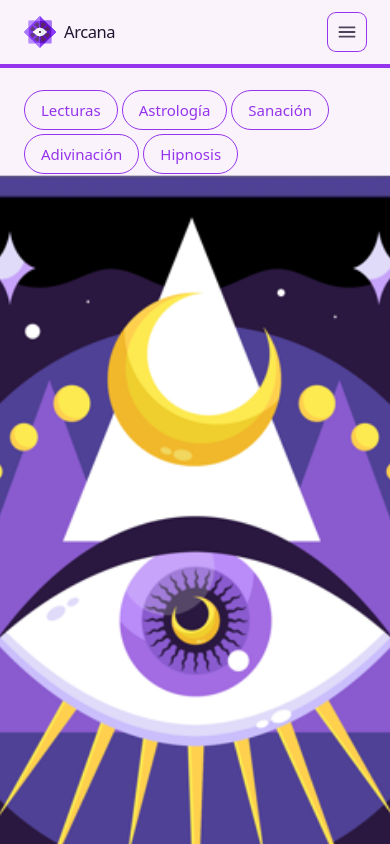
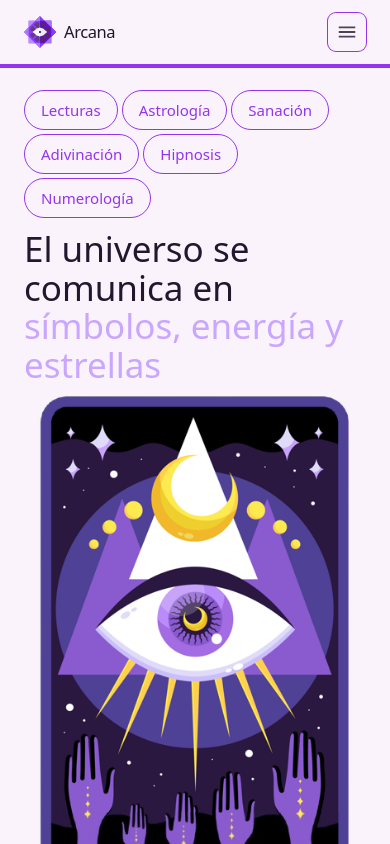
Before and after one commit to arcana302-art/arcana-v2, a Next.js app: page / in a window 390 px wide. Shown: the top 844 px of the page. Built offline with nearby package versions, Linux system fonts and the light colour scheme.

Commit message:
Update Hero.tsx

```diff
--- a/app/components/Hero.tsx
+++ b/app/components/Hero.tsx
@@ -70,19 +70,17 @@ export default function Hero() {
             {/* TITLE + CARD MOBILE */}
             <div className="hero-title-wrapper flex flex-col sm:flex-row sm:items-center sm:gap-6">
               <h1 className="hero-title-1 text-[35px] sm:text-[65px] font-normal leading-[1.15]">
-                <span className="text-[#22172f] block">El universo se comunica en</span>
-                <span className="text-[#c9a6ff] block">símbolos, energía y estrellas</span>
+                <span className="text-[#22172f]">El universo se comunica en </span>
+                <span className="text-[#c9a6ff]">símbolos, energía y estrellas</span>
               </h1>
-
-              {/* Carta Mobile */}
-              <div className="hero-card-mobile sm:hidden w-full mt-4">
+              <div className="hero-card-mobile sm:hidden w-full">
                 <Image
                   src={HERO_IMG}
                   alt="Carta / símbolo místico"
                   width={560}
                   height={790}
                   priority
-                  className="h-auto w-full scale-[2]" // Incremento 100%
+                  className="h-auto w-full scale-[1]" // Carta Mobile al 100% (ajustable según preferencia)
                 />
               </div>
             </div>
@@ -135,7 +133,7 @@ export default function Hero() {
                 width={560}
                 height={790}
                 priority
-                className="h-auto w-[330px] lg:w-[390px]"
+                className="h-auto w-[280px] lg:w-[330px]" // Carta Desktop ajustada
               />
             </div>
           </div>
@@ -150,16 +148,8 @@ export default function Hero() {
           opacity: 0.42;
           transform: translate(-50%, -50%);
           animation: cloud-sway 26s ease-in-out infinite;
-          -webkit-mask-image: radial-gradient(
-            140% 120% at 56% 46%,
-            #000 62%,
-            transparent 100%
-          );
-          mask-image: radial-gradient(
-            140% 120% at 56% 46%,
-            #000 62%,
-            transparent 100%
-          );
+          -webkit-mask-image: radial-gradient(140% 120% at 56% 46%, #000 62%, transparent 100%);
+          mask-image: radial-gradient(140% 120% at 56% 46%, #000 62%, transparent 100%);
         }
         @keyframes cloud-sway {
           0% {
@@ -221,8 +211,7 @@ export default function Hero() {
 
         /* Bullets recuadro */
         .shadow-bullets {
-          box-shadow: 0 4px 12px rgba(0,0,0,0.15);
-          border: 1px solid rgba(148,52,236,0.2); /* bordes más marcados, elegante */
+          box-shadow: 0 4px 12px rgba(0,0,0,0.08);
         }
       `}</style>
     </section>
```
